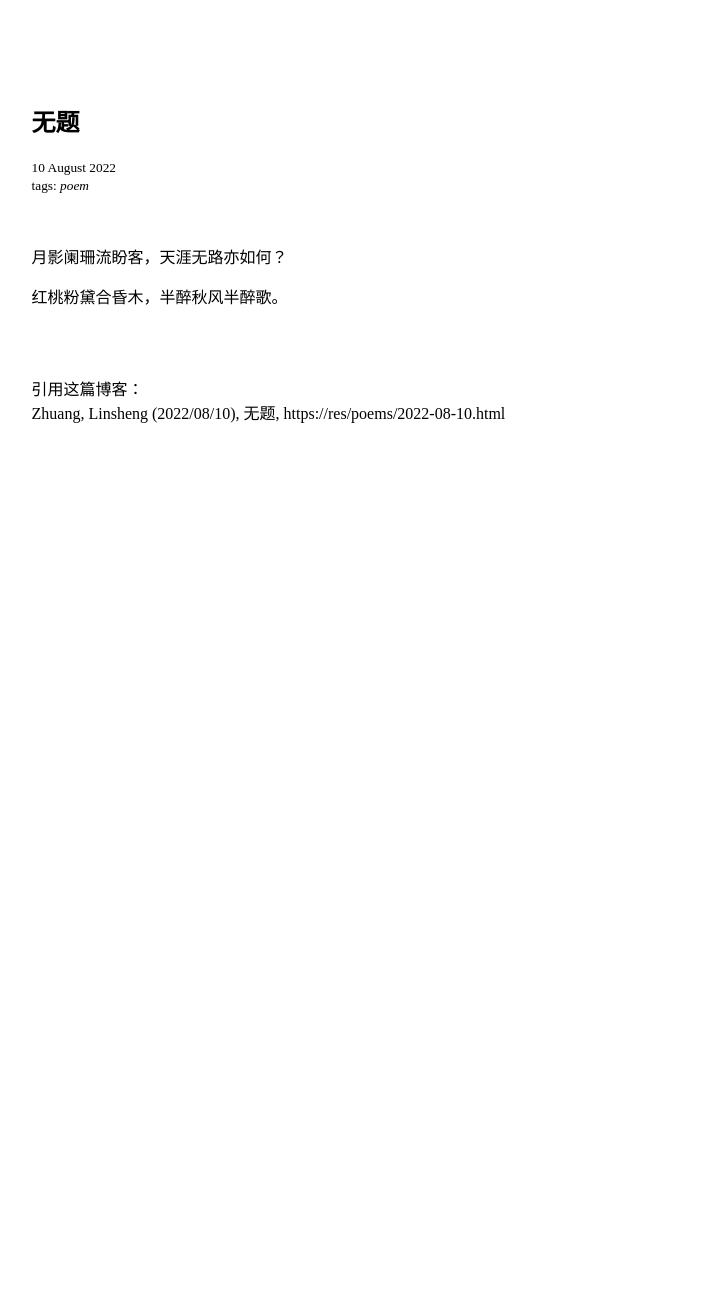
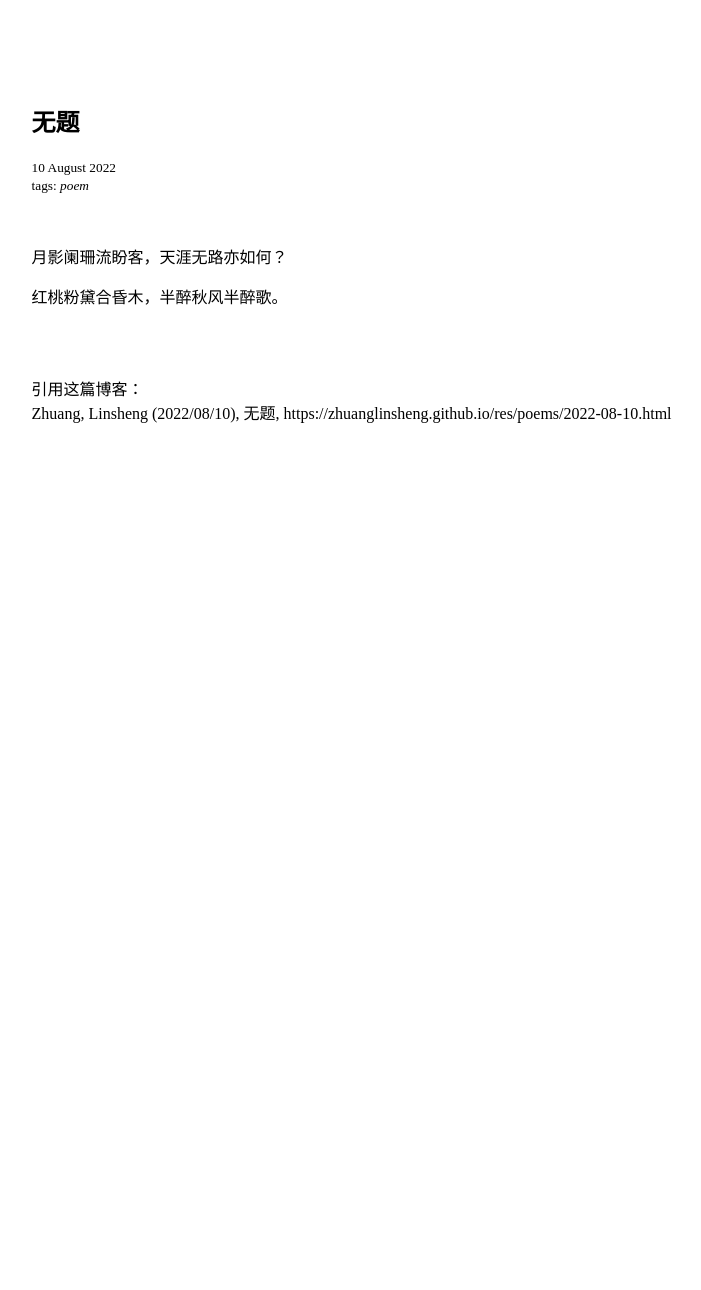
Before and after one commit to zhuanglinsheng/zhuanglinsheng.github.io, a Jekyll site: the page built from res/poems/2022-08-10.md, in a window 1280 px wide. Shown: the whole page, without its empty margins (52-753 px from the left). Built offline with Jekyll 4.4.1, drawn with Linux system fonts in a browser that asks for light colours.

Commit message:
Update _config.yml

```diff
--- a/_config.yml
+++ b/_config.yml
@@ -4,3 +4,5 @@ title: Zhuang Linsheng
 logo: https://zhuanglinsheng.github.io/res/cv/Me.jpg
 show_downloads: false
 description: Welcome to Linsheng's personal site. Here is my <a href="https://zhuanglinsheng.github.io/res/cv/cv2020.pdf">CV (2020)</a>.
+url: https://zhuanglinsheng.github.io
+baseurl: /zhuanglinsheng.github.io
```
